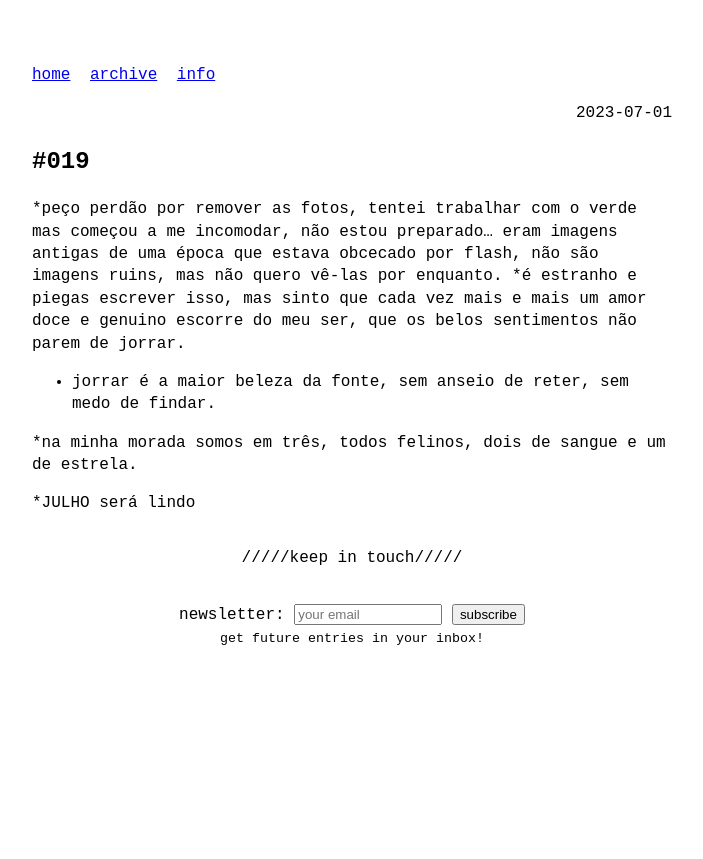
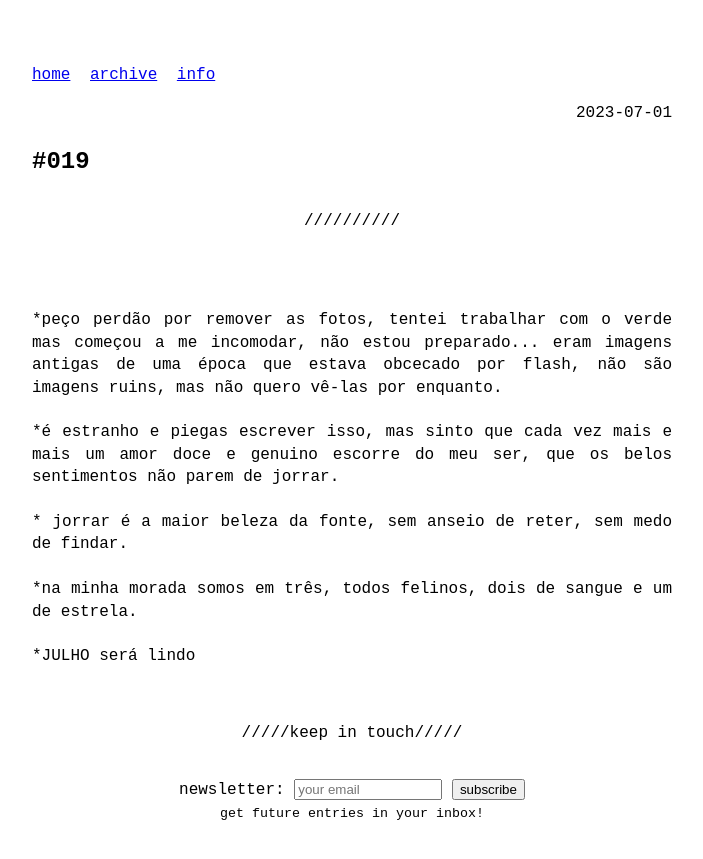
Before and after one commit to odaniloluna/odaniloluna.github.io, a Jekyll site: the page built from _posts/2023-07-01-#019.md, in a window 1280 px wide. Shown: the top 859 px of the page, without its empty margins (288-991 px from the left). Built offline with Jekyll 4.4.1, drawn with Linux system fonts in a browser that asks for light colours; our own code applies the rules of GitHub Pages for plain Markdown files.

Commit message:
Update 2023-07-01-#019.md

```diff
--- a/_posts/2023-07-01-#019.md
+++ b/_posts/2023-07-01-#019.md
@@ -1,9 +1,24 @@
-
+---
+layout: post
+title: #019
+slug: #019
+---
+---
+<p class="description" style="text-align: justify;">
+<br>
+<br>
 *peço perdão por remover as fotos, tentei trabalhar com o verde mas começou a me incomodar, não estou preparado... eram imagens antigas de uma época que estava obcecado por flash, não são imagens ruins, mas não quero vê-las por enquanto.
+<br>
+<br>
 *é estranho e piegas escrever isso,  mas sinto que cada vez mais e mais um amor doce e genuino escorre do meu ser, que os belos sentimentos não parem de jorrar.
-
+<br>
+<br>
 * jorrar é a maior beleza da fonte,  sem anseio de reter, sem medo de findar.
-
+<br>
+<br>
 *na minha morada somos em três, todos felinos, dois de sangue e um de estrela.
-
+<br>
+<br>
 *JULHO será lindo
+<br>
+<br>
```
